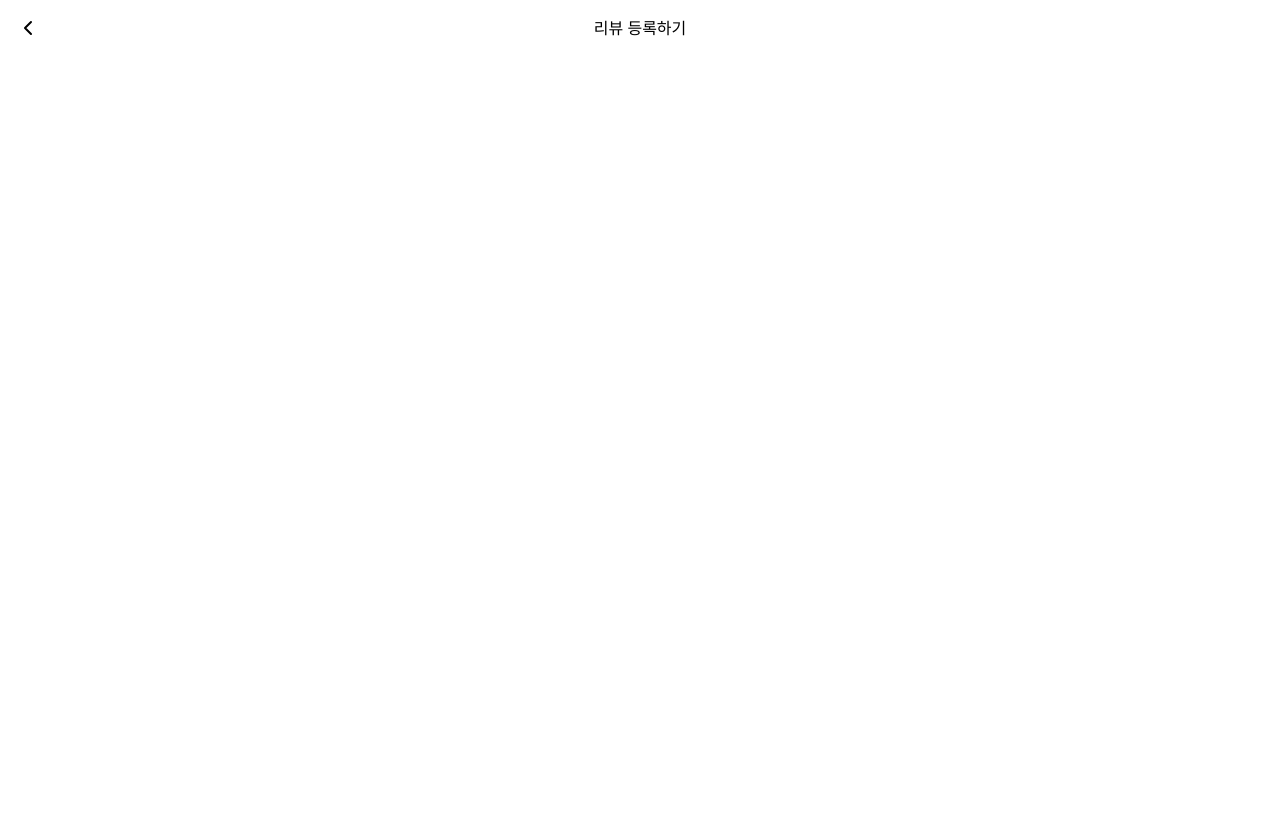
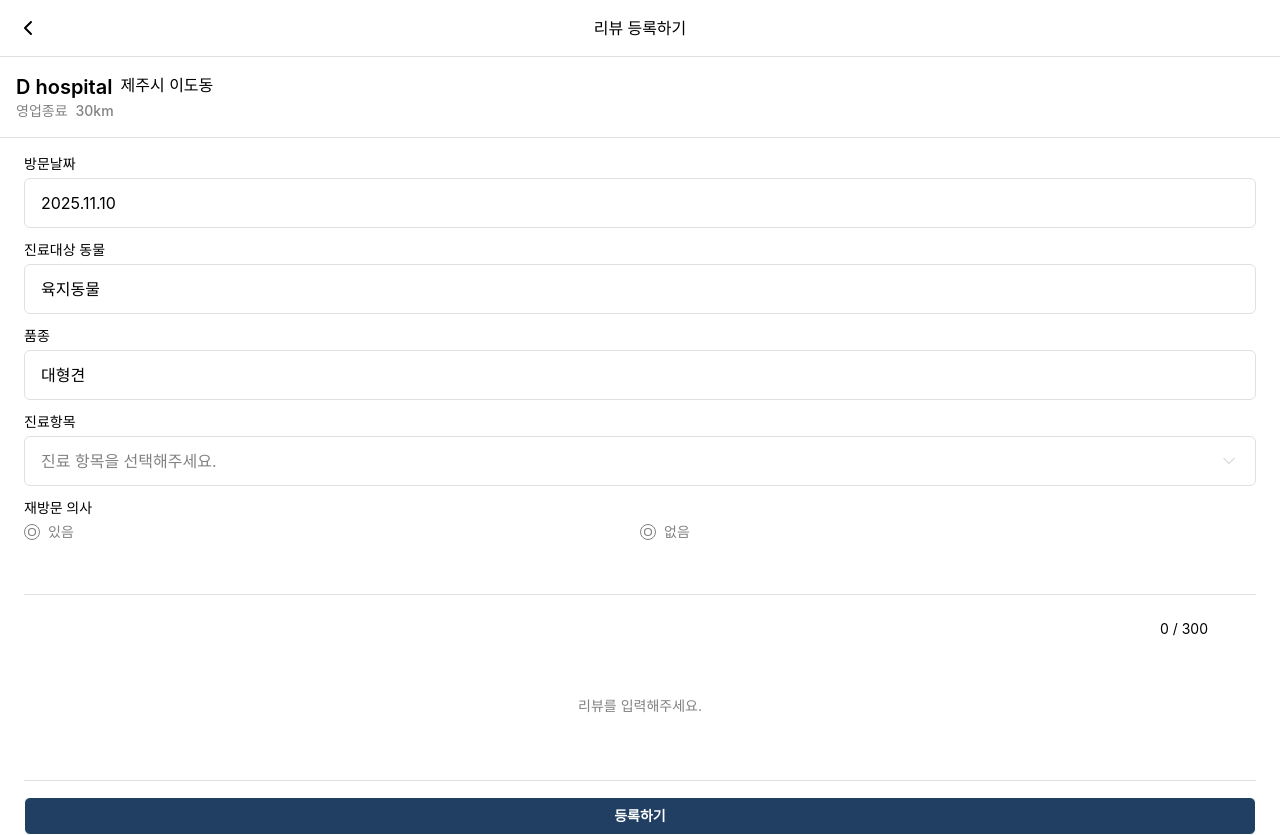
Before and after one commit to nguswjd/PetCare_client, a React (Vite) app: page /hospital/1/review in a window 1280 px wide. Before the commit the page ends 800 px from the top, so only its background shows below. Built offline with nearby package versions, Linux system fonts and the light colour scheme.

Commit message:
feat: 리뷰 등록 페이지 레이아웃 구현

```diff
--- a/src/components/ui/checkbox.tsx
+++ b/src/components/ui/checkbox.tsx
@@ -33,8 +33,8 @@ interface CheckboxProps
   checked?: boolean;
   onCheckedChange?: (checked: boolean) => void;
   expandable?: boolean;
-  expanded?: boolean; // 부모가 관리하는 상태
-  onExpandChange?: () => void; // 부모 호출
+  expanded?: boolean;
+  onExpandChange?: () => void;
   children?: React.ReactNode;
 }
 
--- /dev/null
+++ b/src/components/ui/field.tsx
@@ -0,0 +1,17 @@
+type FieldProps = {
+  label?: string;
+  placeholder?: string;
+};
+
+function Field({ label, placeholder }: FieldProps) {
+  return (
+    <div className="flex flex-col gap-1">
+      <h3 className="text-sm font-medium text-black">{label}</h3>
+      <div className="flex justify-between items-center w-full px-4 py-3 border rounded-md border-gray-3">
+        {placeholder}
+      </div>
+    </div>
+  );
+}
+
+export default Field;
--- a/src/components/ui/select.tsx
+++ b/src/components/ui/select.tsx
@@ -52,7 +52,7 @@ const SelectContent = React.forwardRef<
     >
       <SelectPrimitive.Viewport
         className={cn(
-          "p-1",
+          "p-1 max-h-40 overflow-auto",
           position === "popper" && "w-full min-w-(--radix-select-trigger-width)"
         )}
       >
--- a/src/pages/hospital.tsx
+++ b/src/pages/hospital.tsx
@@ -1,10 +1,12 @@
+import { useNavigate } from "react-router";
+
 import Footer from "@/components/footer";
 import Header from "@/components/header";
 
 import Review from "@/components/review";
 import Button from "@/components/ui/button";
 
-import { ChevronLeft, PencilLine } from "lucide-react";
+import { PencilLine } from "lucide-react";
 
 function Hospital() {
   const hospitalInfo = {
@@ -16,6 +18,9 @@ function Hospital() {
     businessStatus: "영업종료",
     distance: "30km",
   };
+
+  const navigate = useNavigate();
+  const handleGoReview = () => navigate(`/hospital/${hospitalInfo.id}/review`);
 
   const reviews = [
     {
@@ -63,7 +68,7 @@ function Hospital() {
                 <p>{hospitalInfo.distance}</p>
               </div>
             </div>
-            <Button label="예약하기" />
+            <Button label="예약하기" onClick={handleGoReview} />
           </section>
         </div>
       </div>
--- a/src/pages/review.tsx
+++ b/src/pages/review.tsx
@@ -1,19 +1,83 @@
 import Header from "@/components/header";
 
+import { SelectBox } from "@/components/ui/selectbox";
+import Button from "@/components/ui/button";
+import Field from "@/components/ui/field";
+import ReviewTextarea from "@/components/review-textarea";
+import { Checkbox } from "@/components/ui/checkbox";
+
 function Review() {
-  // const hospitalInfo = {
-  //   id: 6,
-  //   image: "",
-  //   alt: "이달의 리뷰왕",
-  //   name: "D hospital",
-  //   address: "제주시 이도동",
-  //   businessStatus: "영업종료",
-  //   distance: "30km",
-  // };
+  const hospitalInfo = {
+    id: 6,
+    image: "",
+    name: "D hospital",
+    alt: "이달의 리뷰왕",
+    address: "제주시 이도동",
+    businessStatus: "영업종료",
+    // department: "",
+    // animalType: "",
+    distance: "30km",
+  };
+
+  const department = [
+    { value: "VACCINATION", label: "예방접종" },
+    { value: "INTERNAL_SURGERY", label: "내과/외과" },
+    { value: "DENT_SKIN_EYE", label: "치과/피부과/안과" },
+    { value: "NEUTERING", label: "중성화수술" },
+    { value: "CHECKUP", label: "건강검진" },
+    { value: "EMERGENCY", label: "응급진료" },
+    { value: "ORTHO_NEURO_CENTER", label: "정형외과/신잠내과/중앙클리닉" },
+    { value: "OTHER", label: "기타" },
+  ];
+
+  const review = {
+    reservationId: "1",
+    visitdate: "2025.11.10",
+    animalType: "육지동물",
+    breed: "대형견",
+  };
 
   return (
     <div>
       <Header label="리뷰 등록하기" />
+
+      <div className="p-4 border-b border-t border-b-gray-3 border-t-gray-3">
+        <div className="flex gap-2">
+          <p className="font-semibold text-xl">{hospitalInfo.name}</p>
+          <p>{hospitalInfo.address}</p>
+        </div>
+
+        <div className="flex gap-2 text-gray-6 font-medium text-sm">
+          <p>{hospitalInfo.businessStatus}</p>
+          <p>{hospitalInfo.distance}</p>
+        </div>
+      </div>
+
+      <main className="px-6 flex flex-col gap-3 py-4">
+        <Field label="방문날짜" placeholder={review.visitdate} />
+
+        <Field label="진료대상 동물" placeholder={review.animalType} />
+
+        <Field label="품종" placeholder={review.breed} />
+
+        <SelectBox
+          label="진료항목"
+          placeholder="진료 항목을 선택해주세요."
+          options={department}
+        />
+        <div className="flex flex-col gap-1 mb-10">
+          <h3 className="text-sm font-medium text-black">재방문 의사</h3>
+          <div className="grid grid-cols-2">
+            <Checkbox variant="secondary" label="있음" />
+            <Checkbox variant="secondary" label="없음" />
+          </div>
+        </div>
+        <ReviewTextarea />
+      </main>
+
+      <footer className="px-6">
+        <Button variant="primary" className="w-full" label="등록하기" />
+      </footer>
     </div>
   );
 }
```
